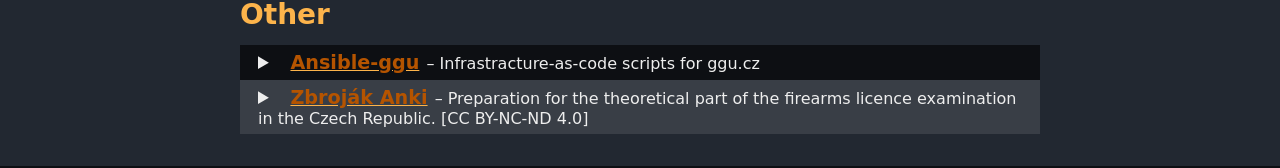
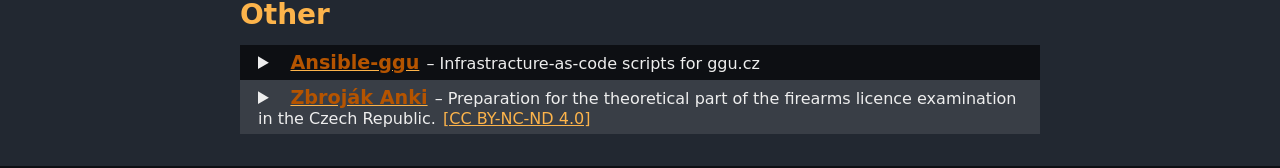
Before and after one commit to yagarea/ggu.cz, a Jekyll site: the page built from pages/projects.html, in a window 1280 px wide. Shown: the part 1359-1527 px from the top of the page. Built offline with Jekyll 4.4.1, drawn with Linux system fonts in a browser that asks for light colours.

Commit message:
remake project license rendering

```diff
--- a/_includes/projects.html
+++ b/_includes/projects.html
@@ -15,9 +15,13 @@
 							&ndash; {{ project.description }}
 						{% endif %}
 						{% if project.license %}
-							{% if project.repository %}<a href="{{ project.repository }}">{% endif -%}
+							{% if project.repository %}
+								<a href="{{ project.repository }}">[{{ project.license }}]</a>
+							{% elsif project.website %}
+								<a href="{{ project.website }}">[{{ project.license }}]</a>
+							{% else %}
 								[{{ project.license }}]
-							{%- if project.repository %}</a>{% endif %}
+							{% endif %}
 						{% endif %}
 					</summary>
 					{{- project.content | markdownify -}}
```
